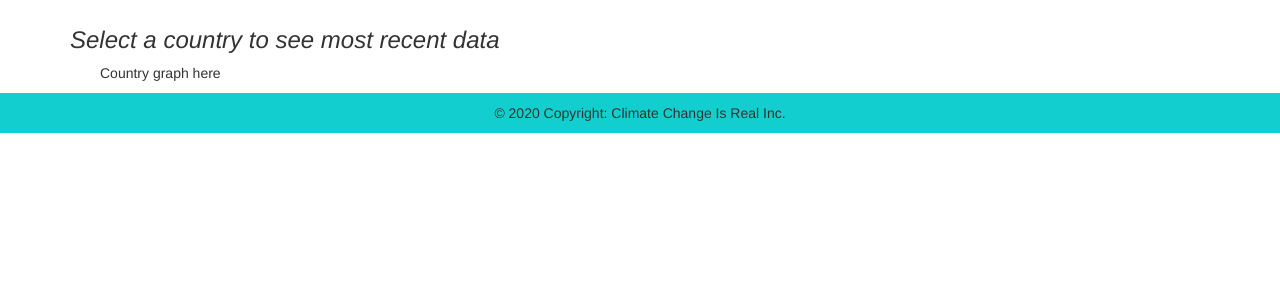
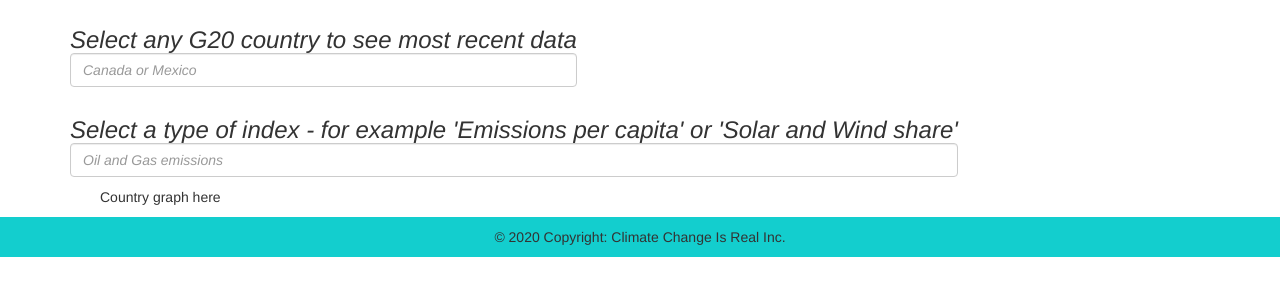
Before and after one commit to jbersinic/World-Emmissions-Portal, a plain HTML site: page templates/country.html in a window 1280 px wide. Shown: the part 133-428 px from the top of the page. Drawn offline with nearby package versions, Linux system fonts and the light colour scheme.

Commit message:
inserted the input boxes in both country and home page

```diff
--- a/templates/country.html
+++ b/templates/country.html
@@ -52,8 +52,13 @@
 
     <div class="container">
         <div class="row">
-                <h3>Select a country to see most recent data</h3>
+                <h3>Select any G20 country to see most recent data
+                    <input class="form-control" id="country" type="text" placeholder="Canada or Mexico">
+                </h3>
                 <hr>
+                <h3>Select a type of index - for example 'Emissions per capita' or 'Solar and Wind share'
+                    <input class="form-control" id="field" type="text" placeholder="Oil and Gas emissions">
+                </h3>
     </div>
 
           <div class="container">
```
Also changed, not shown: templates/index.html (+6 -3 lines).
